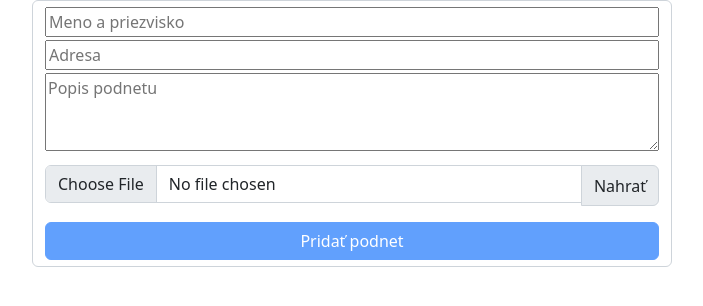
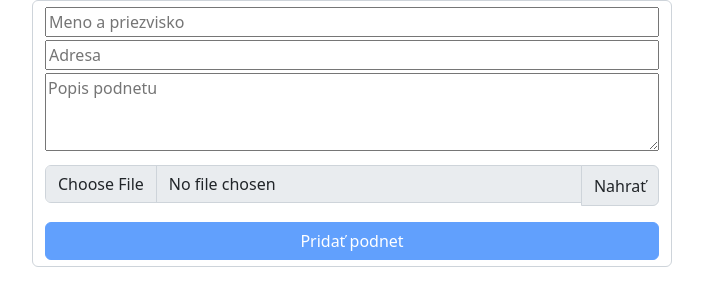
Before and after one commit to viktorsuster/Firebase-React.js, a React (Create React App) app: page / in a window 1280 px wide. Shown: the top 306 px of the page, without its empty margins (288-991 px from the left). Built offline with nearby package versions, Linux system fonts and the light colour scheme; no server answers; the database is empty.

Commit message:
Edit upload image as service

```diff
--- a/src/components/Form/index.jsx
+++ b/src/components/Form/index.jsx
@@ -1,10 +1,9 @@
 import React, {useState} from 'react'
-import {db, storage} from "../../firebase"
-import {uploadBytes, getDownloadURL, ref as sRef} from "firebase/storage"
+import {db} from "../../firebase"
 import {ref} from "firebase/database"
 import {uid} from "uid"
-import {v4} from "uuid"
 import {set} from "firebase/database"
+import UploadImage from "../../services/UploadImage"
 
 const Form = () => {
 
@@ -15,21 +14,8 @@ const Form = () => {
   const [adress, setAdress] = useState("")
   const [description, setDescription] = useState("")
   const [imagePath, setImagePath] = useState("")
-  const [imageUpload, setImageUpload] = useState(null)
   const [fileInput, setFileInput] = useState("")
 
-// upload image to storage
-  const uploadImage = () => {
-    if (imageUpload == null) return
-    const imageRef = sRef(storage, `images/${imageUpload.name + v4()}`)
-    uploadBytes(imageRef, imageUpload).then((snapshot) => {
-      getDownloadURL(snapshot.ref).then((url) => {
-        setImagePath(url)
-        setAfterComplete(true)
-        setAfterUpload(false)
-      })
-    })
-  }
 
 // write to db
 function writeUserData() {
@@ -61,9 +47,7 @@ function writeUserData() {
   const handleDescriptionChange = (e) => {
     setDescription(e.target.value)
   }
-  const handleImageUpload = (e) => {
-    setImageUpload(e.target.files[0])
-    }
+
   return (
     <div className="form-control">
         <input
@@ -89,21 +73,7 @@ function writeUserData() {
        rows="3"
        required
        />
-       <div className="input-group mb-3">
-            <input type="file"
-                   disabled={!afterUpload}
-                   key={fileInput}
-                   onChange={handleImageUpload}
-                   className="form-control"
-                   id="inputGroupFile02"
-                   />
-            <button className="input-group-text"
-                   disabled={!afterUpload}
-                   onClick={uploadImage}
-                   >
-                    Nahrať
-            </button>
-       </div>
+       <UploadImage />
        <div className="d-grid gap-2">
         <button className="btn btn-primary"
                 type="button"
--- /dev/null
+++ b/src/services/UploadImage/index.jsx
@@ -0,0 +1,45 @@
+import React, {useState} from 'react'
+import {storage} from "../../firebase"
+import {uploadBytes, getDownloadURL, ref as sRef} from "firebase/storage"
+import {v4} from "uuid"
+
+const UploadImage = (props) => {
+
+  const [imageUpload, setImageUpload] = useState(null)
+  // upload image to storage
+  const uploadImage = () => {
+    if (imageUpload == null) return
+    const imageRef = sRef(storage, `images/${imageUpload.name + v4()}`)
+    uploadBytes(imageRef, imageUpload).then((snapshot) => {
+      getDownloadURL(snapshot.ref).then((url) => {
+        setImagePath(url)
+        setAfterComplete(true)
+        setAfterUpload(false)
+      })
+    })
+  }
+
+  const handleImageUpload = (e) => {
+    setImageUpload(e.target.files[0])
+    }
+
+  return (
+    <div className="input-group mb-3">
+            <input type="file"
+                   disabled={!props.afterUpload}
+                   key={props.fileInput}
+                   onChange={handleImageUpload}
+                   className="form-control"
+                   id="inputGroupFile02"
+                   />
+            <button className="input-group-text"
+                   disabled={!props.afterUpload}
+                   onClick={uploadImage}
+                   >
+                    Nahrať
+            </button>
+       </div>
+  )
+}
+
+export default UploadImage
```
